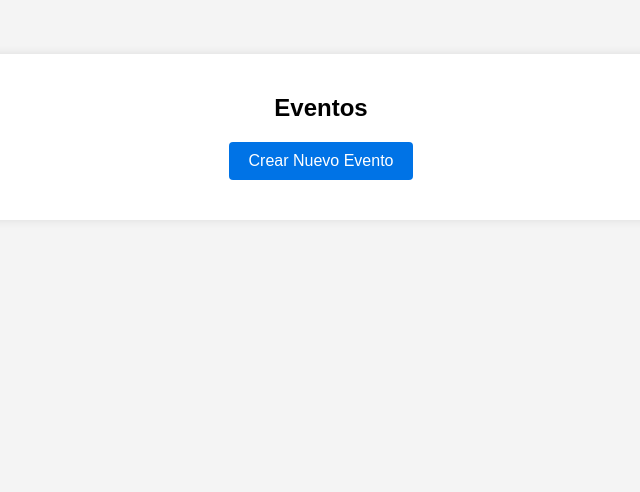
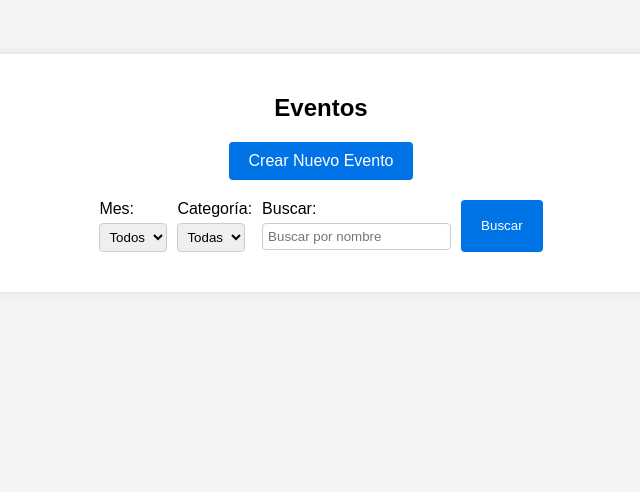
Before and after one commit to AlexisAndradeDev/SistemaEventosUANL, a Django app: template sistemaeventos/eventos/templates/eventos/eventos.html in a window 1280 px wide. Shown: the part 143-635 px from the top of the page, without its empty margins (319-959 px from the left). Run offline with Django 5.2, Linux system fonts and the light colour scheme; the template is opened without the code that fills it, so the values that code supplies are empty.

Commit message:
Filtrar por mes, categoria y keyword

```diff
--- a/sistemaeventos/eventos/static/eventos/eventos.css
+++ b/sistemaeventos/eventos/static/eventos/eventos.css
@@ -24,6 +24,43 @@ a.btn {
 }
 
 a.btn:hover {
+    background-color: #005bb5;
+}
+
+.form-filters {
+    display: flex;
+    justify-content: center;
+    gap: 10px;
+    margin-bottom: 20px;
+}
+
+.form-filters div {
+    display: flex;
+    flex-direction: column;
+    align-items: start;
+}
+
+.form-filters label {
+    margin-bottom: 5px;
+}
+
+.form-filters select,
+.form-filters input {
+    padding: 5px;
+    border: 1px solid #ccc;
+    border-radius: 4px;
+}
+
+.form-filters button {
+    padding: 10px 20px;
+    background-color: #0073e6;
+    color: white;
+    border: none;
+    border-radius: 4px;
+    cursor: pointer;
+}
+
+.form-filters button:hover {
     background-color: #005bb5;
 }
 
--- a/sistemaeventos/eventos/templates/eventos/eventos.html
+++ b/sistemaeventos/eventos/templates/eventos/eventos.html
@@ -8,6 +8,33 @@
 <div class="container">
     <h2>Eventos</h2>
     <a href="{% url 'crear_evento' %}" class="btn btn-primary">Crear Nuevo Evento</a>
+
+    <form method="get" action="" class="form-filters">
+        <div>
+            <label for="mes">Mes:</label>
+            <select name="mes" id="mes">
+                <option value="">Todos</option>
+                {% for mes in meses %}
+                <option value="{{ mes.id }}">{{ mes.nombre }}</option>
+                {% endfor %}
+            </select>
+        </div>
+        <div>
+            <label for="categoria">Categoría:</label>
+            <select name="categoria" id="categoria">
+                <option value="">Todas</option>
+                {% for categoria in categorias %}
+                <option value="{{ categoria.0 }}">{{ categoria.1 }}</option>
+                {% endfor %}
+            </select>
+        </div>
+        <div>
+            <label for="keyword">Buscar:</label>
+            <input type="text" name="keyword" id="keyword" placeholder="Buscar por nombre">
+        </div>
+        <button type="submit">Buscar</button>
+    </form>
+
     <div class="event-grid">
         {% for evento in eventos %}
         <div class="event-card">
```
Also changed, not shown: sistemaeventos/eventos/views.py (+37 -3 lines).
